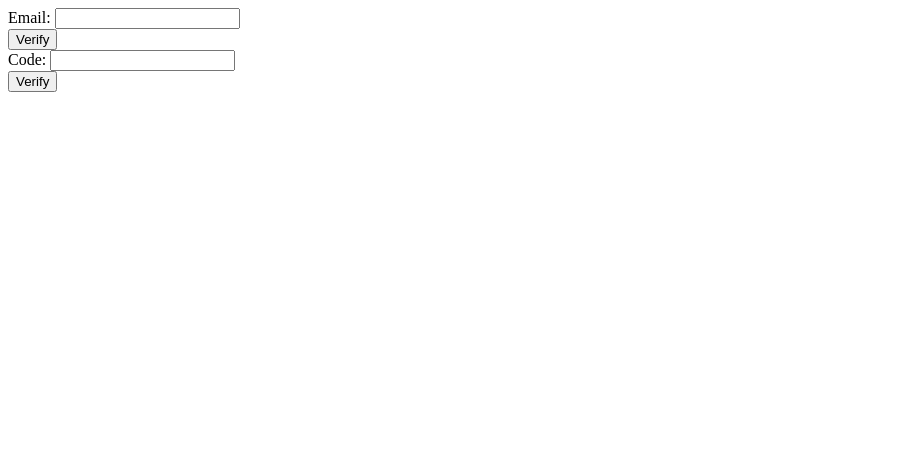
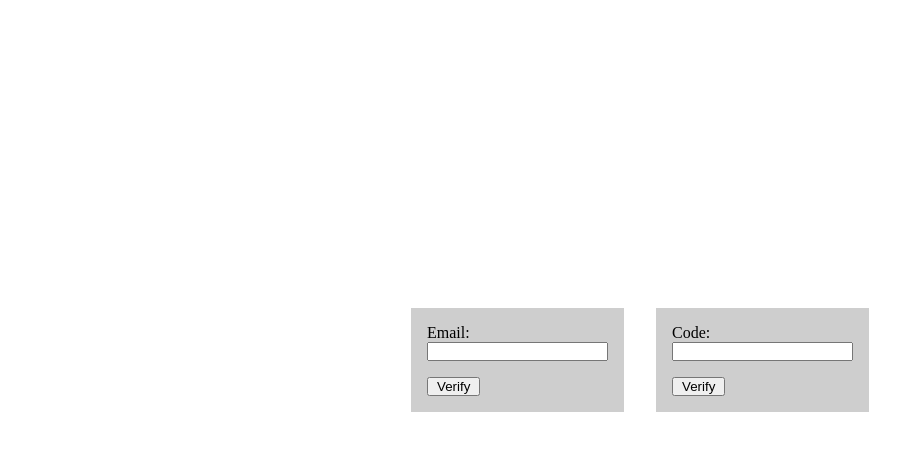
Before and after one commit to TheSudoersClub/Email-Verification-API, a website: page Testing/index.html in a window 1280 px wide. Shown: the whole page, without its empty margins (0-924 px from the left). Drawn offline with Linux system fonts and the light colour scheme.

Commit message:
Added style

```diff
--- a/Testing/styles/main.css
+++ b/Testing/styles/main.css
@@ -1 +1,35 @@
-/* todo */
+* {
+    margin: 0;
+    padding: 0;
+}
+
+.container {
+    height: 90vh;
+
+    display: flex;
+    justify-content: center;
+    align-items: center;
+}
+
+.verification {
+    margin: 1rem;
+    background-color: rgb(206, 206, 206);
+}
+
+.form-input {
+
+    display: flex;
+    justify-content: center;
+    align-items: flex-start;
+
+    flex-direction: column;
+}
+
+.form-input {
+    margin: 1rem;
+}
+
+
+.verify-btn {
+    padding: 0 0.5rem;
+}
```
